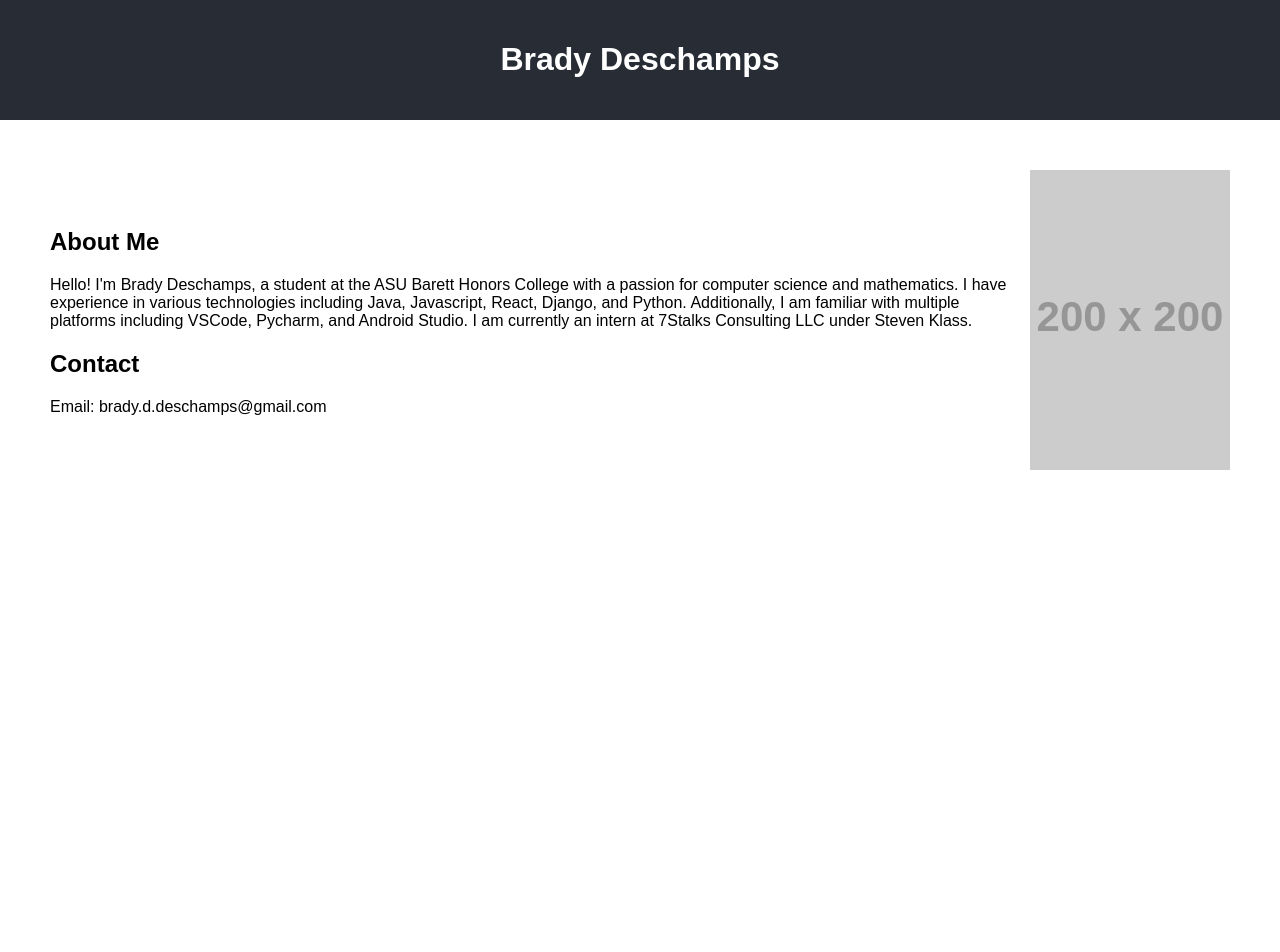
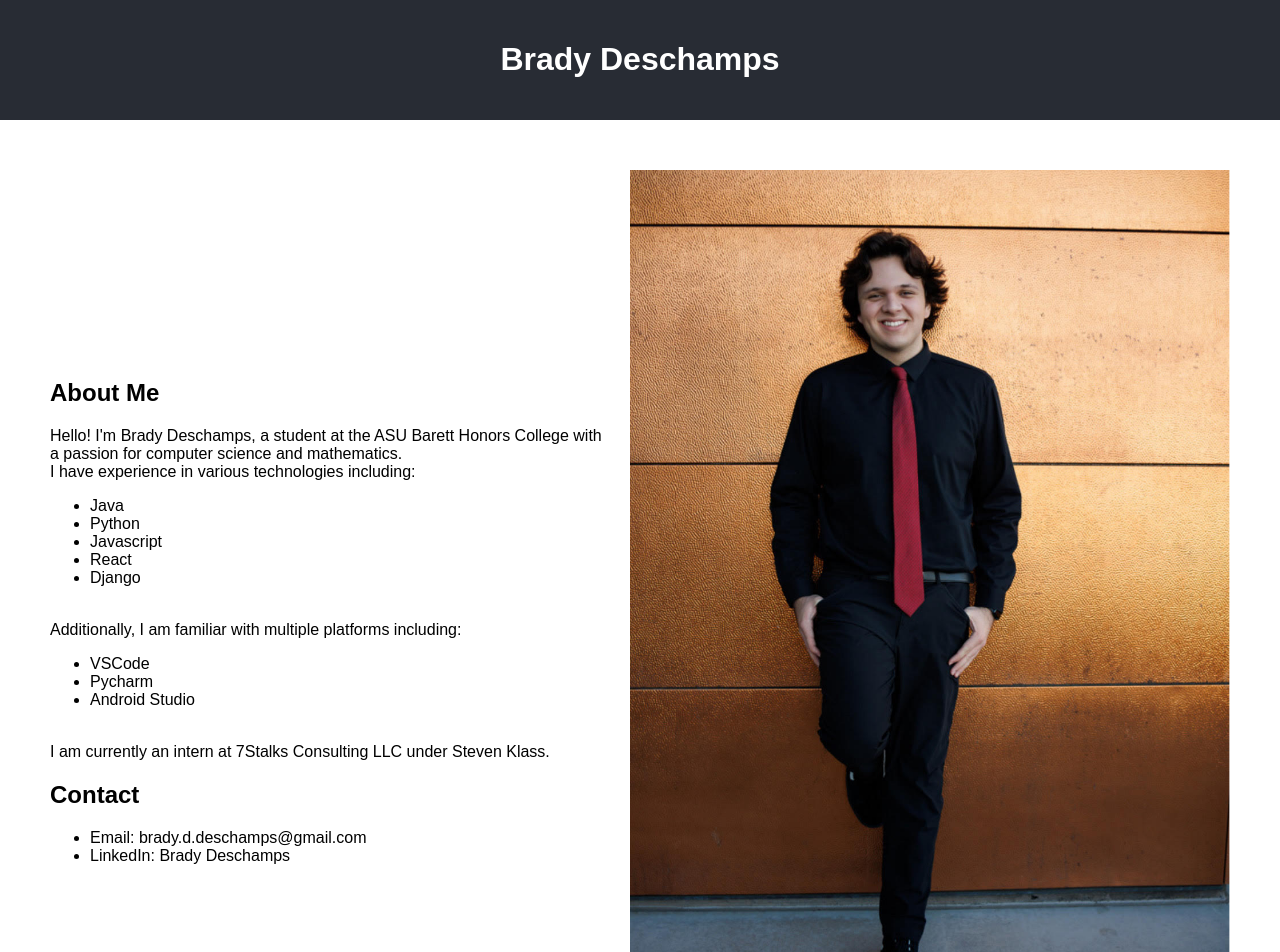
Before and after one commit to BradyD11/brady-website, a React (Create React App) app: page / in a window 1280 px wide. Shown: the top 952 px of the page. Before the commit the page ends 800 px from the top, so only its background shows below. Built offline with nearby package versions, Linux system fonts and the light colour scheme.

Commit message:
profile changes

```diff
--- a/src/Profile.css
+++ b/src/Profile.css
@@ -11,8 +11,8 @@
   }
 
   .profile-picture {
-    width: 200px;
-    height: 300px; /* Adjust the height as needed */
+    width: 600px;
+    height: 900px; /* Adjust the height as needed */
     object-fit: cover;
     margin-left: 20px;
   }
--- a/src/Profile.js
+++ b/src/Profile.js
@@ -7,12 +7,17 @@ function Profile() {
 
       <div className="profile-details">
         <h2>About Me</h2>
-        <p>Hello! I'm Brady Deschamps, a student at the ASU Barett Honors College with a passion for computer science and mathematics. I have experience in various technologies including Java, Javascript, React, Django, and Python. Additionally, I am familiar with multiple platforms including VSCode, Pycharm, and Android Studio. I am currently an intern at 7Stalks Consulting LLC under Steven Klass.</p>
+        <p>Hello! I'm Brady Deschamps, a student at the ASU Barett Honors College with a passion for computer science and mathematics. <br></br> I have experience in various technologies including:
+         <br></br><ul><li>Java</li><li>Python</li><li>Javascript</li><li>React</li><li>Django</li>
+            </ul> <br></br>
+            Additionally, I am familiar with multiple platforms including:<ul><li>VSCode</li><li>Pycharm</li><li>Android Studio</li></ul> <br></br>I am currently an intern at 7Stalks Consulting LLC under Steven Klass.</p>
         <h2>Contact</h2>
-        <p>Email: brady.d.deschamps@gmail.com</p>
+        <ul>
+            <li>Email: brady.d.deschamps@gmail.com</li>
+            <li>LinkedIn: Brady Deschamps</li> </ul>
 
       </div>
-      <img src="https://via.placeholder.com/200" alt="Profile" className="profile-picture" />
+      <img src={`${process.env.PUBLIC_URL}/Profilephoto.jpg`} alt="Profile" className="profile-picture" />
     </div>
   );
 }
```
Also changed, not shown: public/Profilephoto.jpg (added).
